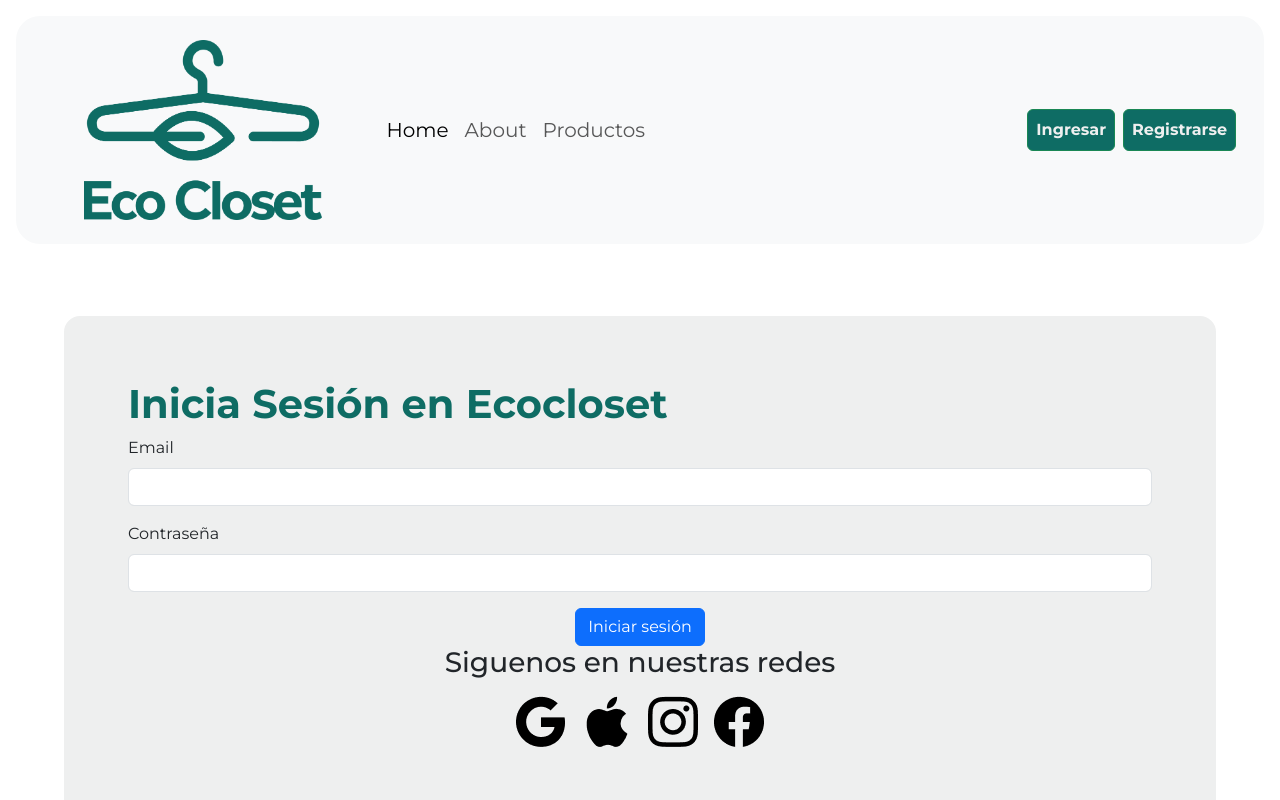
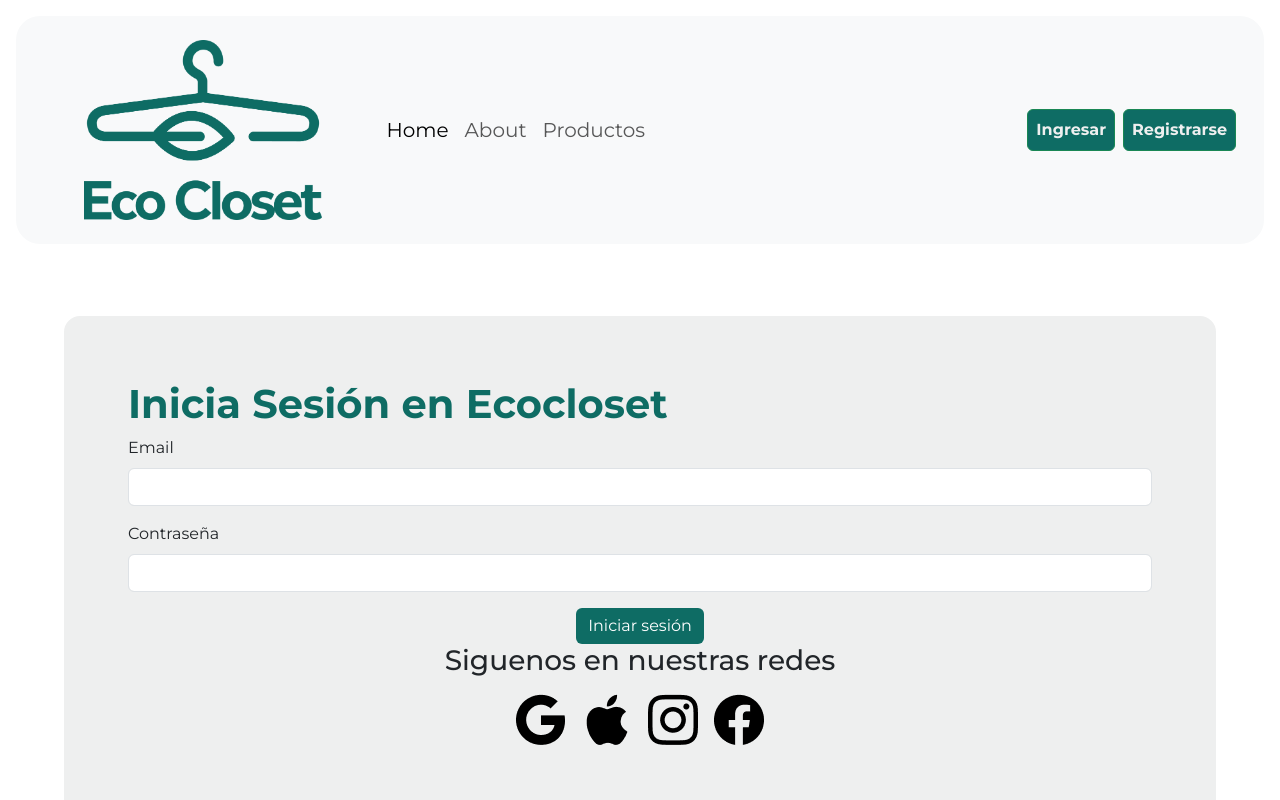
Before and after one commit to Camilo-Fetiva/Ecocloset-TF300h, an Angular app in the folder frontend/: page /Login in a window 1280 px wide. Shown: the top 800 px of the page. Built offline with nearby package versions, Linux system fonts and the light colour scheme.

Commit message:
[actualizar] ajuste boton login

```diff
--- a/frontend/src/app/pages/login/login.component.css
+++ b/frontend/src/app/pages/login/login.component.css
@@ -47,3 +47,8 @@ main h1{
 .redes img{
     margin: 8px;
 }
+
+.btn-primary{
+    background-color: var(--colorPrimario);
+    border-style: none;
+}
--- a/frontend/src/app/pages/login/login.component.ts
+++ b/frontend/src/app/pages/login/login.component.ts
@@ -39,12 +39,12 @@ contrasena: string = '';
 iniciarSesion() {
   if (this.correo === this.admin.correo && this.contrasena === this.admin.contrasena) {
     // Redirigir al usuario a otra página
-    alert('Bienvenido Admin');
+    alert('Bienvenido a Ecocloset');
     this.router.navigate(['/Dashboard']);
 
   } else {
     // Mostrar un mensaje de error o realizar otra acción
-    console.log('Correo o contraseña incorrectos');
+    alert('Correo o contraseña incorrectos');
   }
 }
 
```
